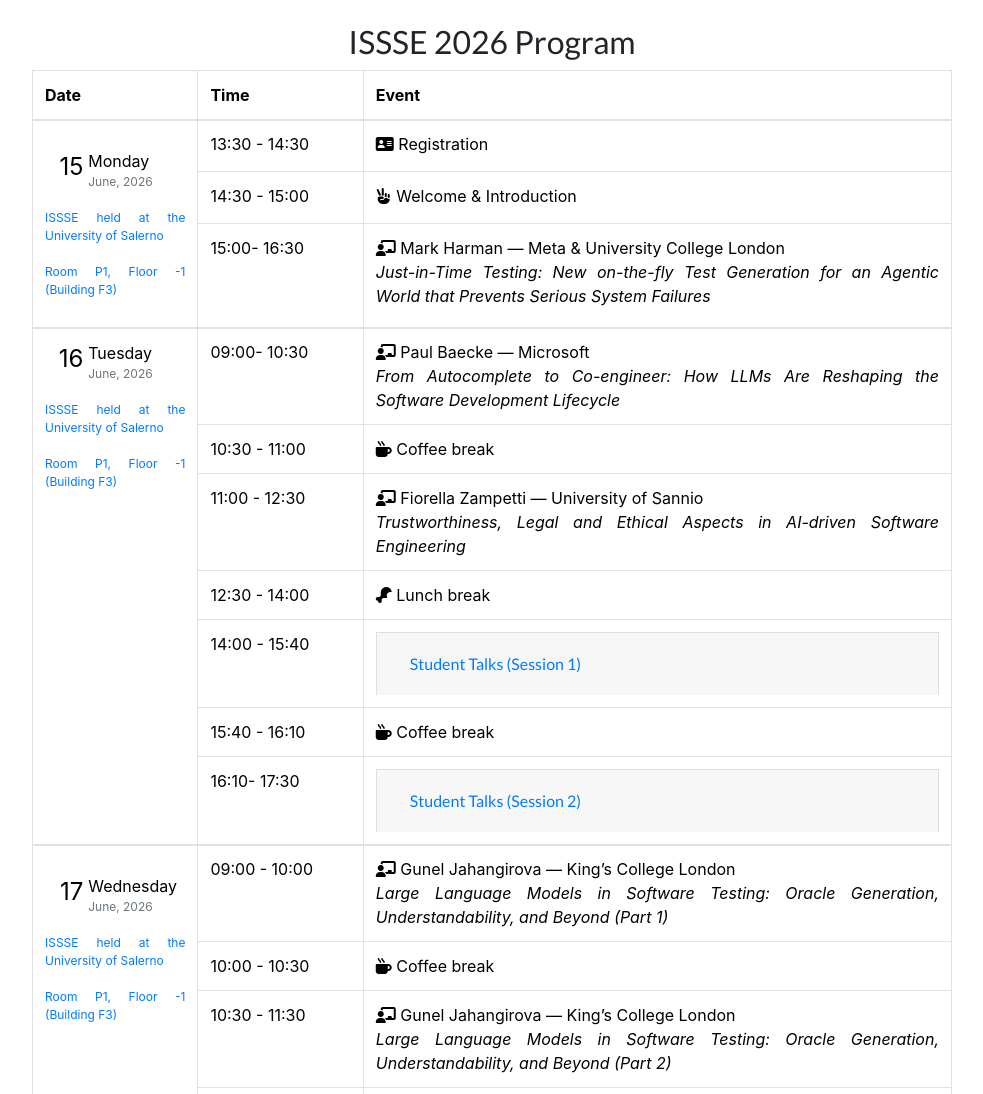
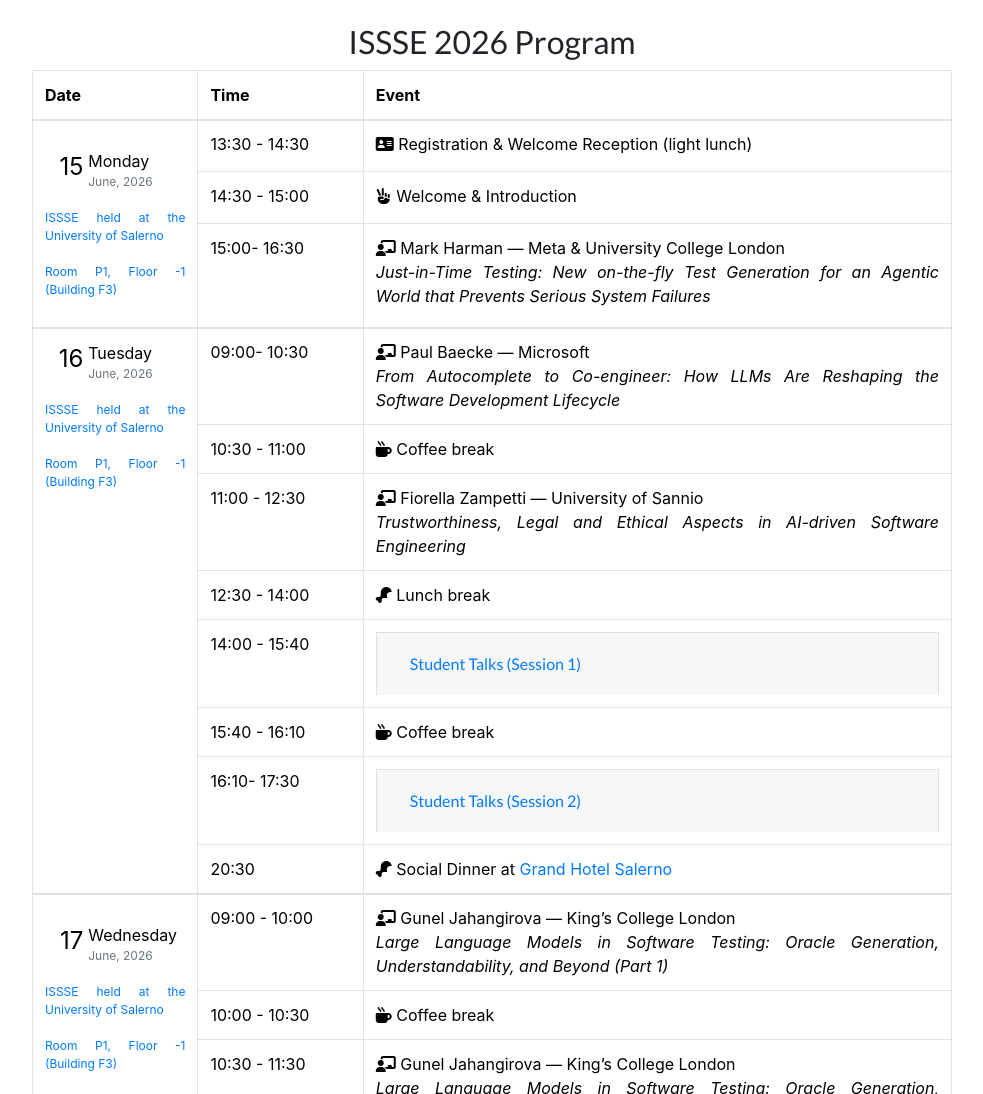
Before and after one commit to SeSaLabUnisa/ISSSE-2026, a website with bundled scripts: page index.html in a window 1280 px wide. Shown: the part 4500-5594 px from the top of the page, without its empty margins (148-1131 px from the left). Built offline with nearby package versions, Linux system fonts and the light colour scheme.

Commit message:
update social events

```diff
--- a/index.html
+++ b/index.html
@@ -738,7 +738,7 @@ For further information, please contact fferrucci@unisa.it.
 
 	              <tr>
 	                <td>13:30 - 14:30</td>
-	                <td><i class="fa-solid fa-address-card"></i> Registration </td>
+	                <td><i class="fa-solid fa-address-card"></i> Registration & Welcome Reception (light lunch)</td>
 	              </tr>
 
 	              <tr>
@@ -1104,6 +1104,12 @@ For further information, please contact fferrucci@unisa.it.
                               </div>
                           </div>
                       </div>
+                  </td>
+
+                  <tr>
+                      <td>20:30</td>
+                  <td><i class="fas fa-drumstick-bite"></i> Social Dinner at <a href="https://maps.app.goo.gl/ztCUirE7VxnZ7Dr89">Grand Hotel Salerno</a></td>
+                  </tr>
 
               <tr>
 
```
